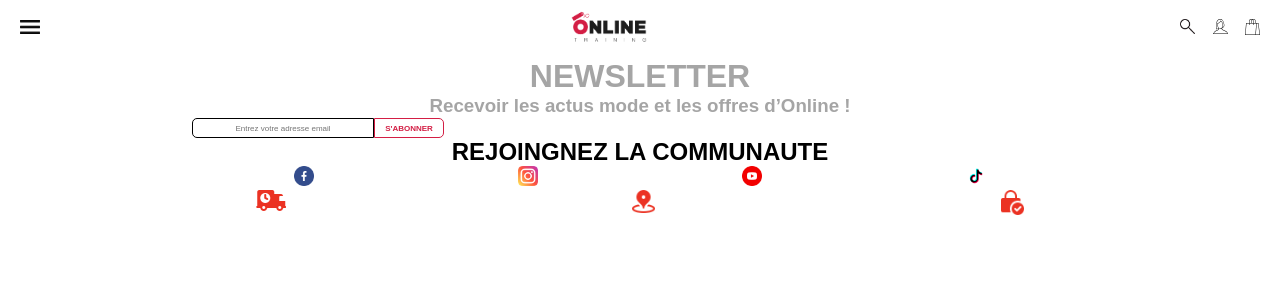
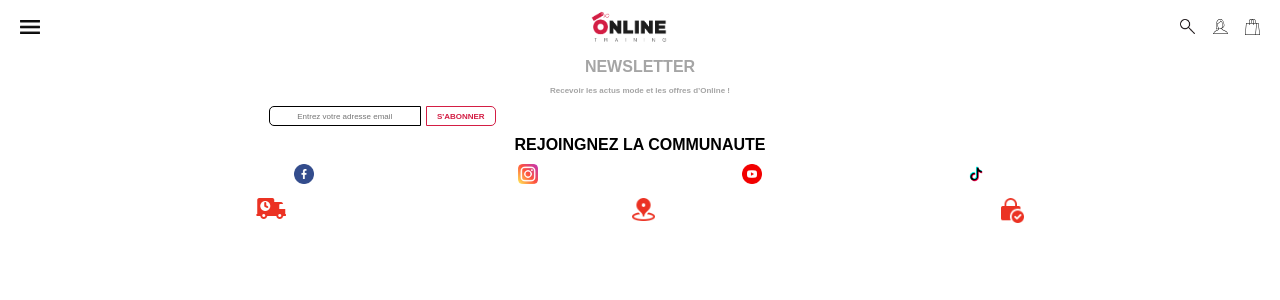
Before and after one commit to GregoryVDev/OnlineTraining, a PHP site: page / in a window 1280 px wide. Shown: the top 300 px of the page. Run offline with PHP 8.4, Linux system fonts and the light colour scheme.

Commit message:
css footer

```diff
--- a/src/css/footer.css
+++ b/src/css/footer.css
@@ -5,14 +5,25 @@
     font-family: Arial, Helvetica, sans-serif;
 }
 
+h1, h2 {
+    font-size: 1rem;
+    margin-bottom: 10px;
+}
+
+h3 {
+    font-size: 0.5rem;
+}
+
 h1, h3 {
     color: #A5A5A5;
+    margin-bottom: 10px;
 }
 
 .form {
     display: flex;
-    width: 70%;
+    width:58%;
     margin: 0 auto;
+    margin-bottom: 10px;
 }
 
 input {
@@ -20,8 +31,9 @@ input {
     border: 1px solid black;;
     border-radius: 5px 0px 0px 5px;
     font-size: 0.5rem;
-    width: 180px;
+    width: 150px;
     height: 18px;
+    margin-right: 5px;
 }
 
 button {
@@ -44,6 +56,7 @@ button {
     width: 70%;
     margin: 0 auto;
     justify-content: space-around;
+    margin-bottom: 10px;
 }
 
 .dely_map_secure {
--- a/src/css/navBar.css
+++ b/src/css/navBar.css
@@ -9,6 +9,10 @@
     padding: 10px 20px;
 }
 
+.logoOnline {
+    margin-left: 40px;
+}
+
 .navBar_droite {
     display: flex;
     width: 80px;
--- a/src/templates/header.php
+++ b/src/templates/header.php
@@ -5,7 +5,7 @@
         <div class="">
             <img src="./img/navBar/menuBurger.png" width="20px" alt="Menu">
         </div>
-        <div class="">
+        <div class="logoOnline">
             <img src="./img/navBar/logo-online-training.png" width="80px" alt="Logo Online Training">
         </div>
 
```
